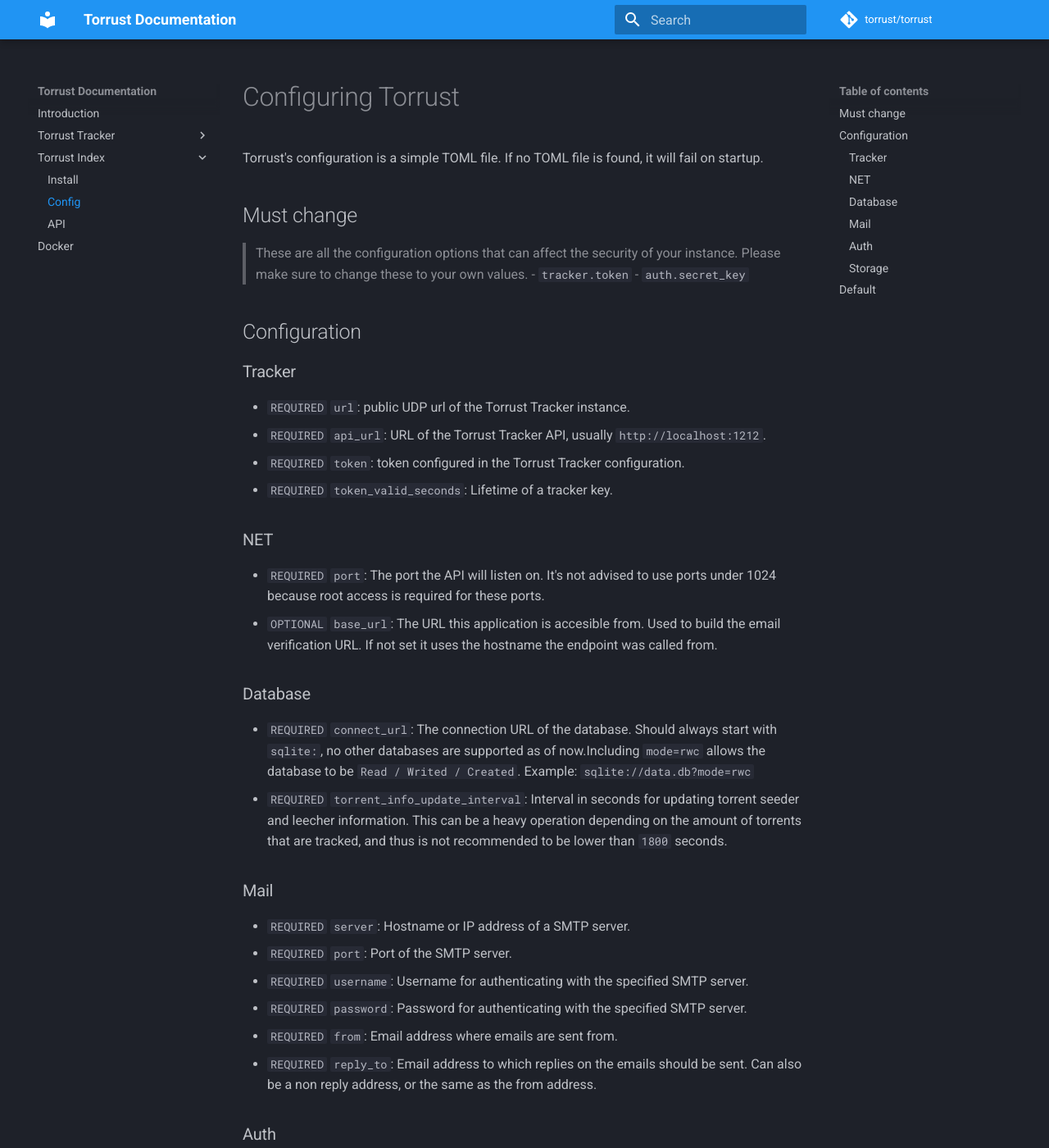
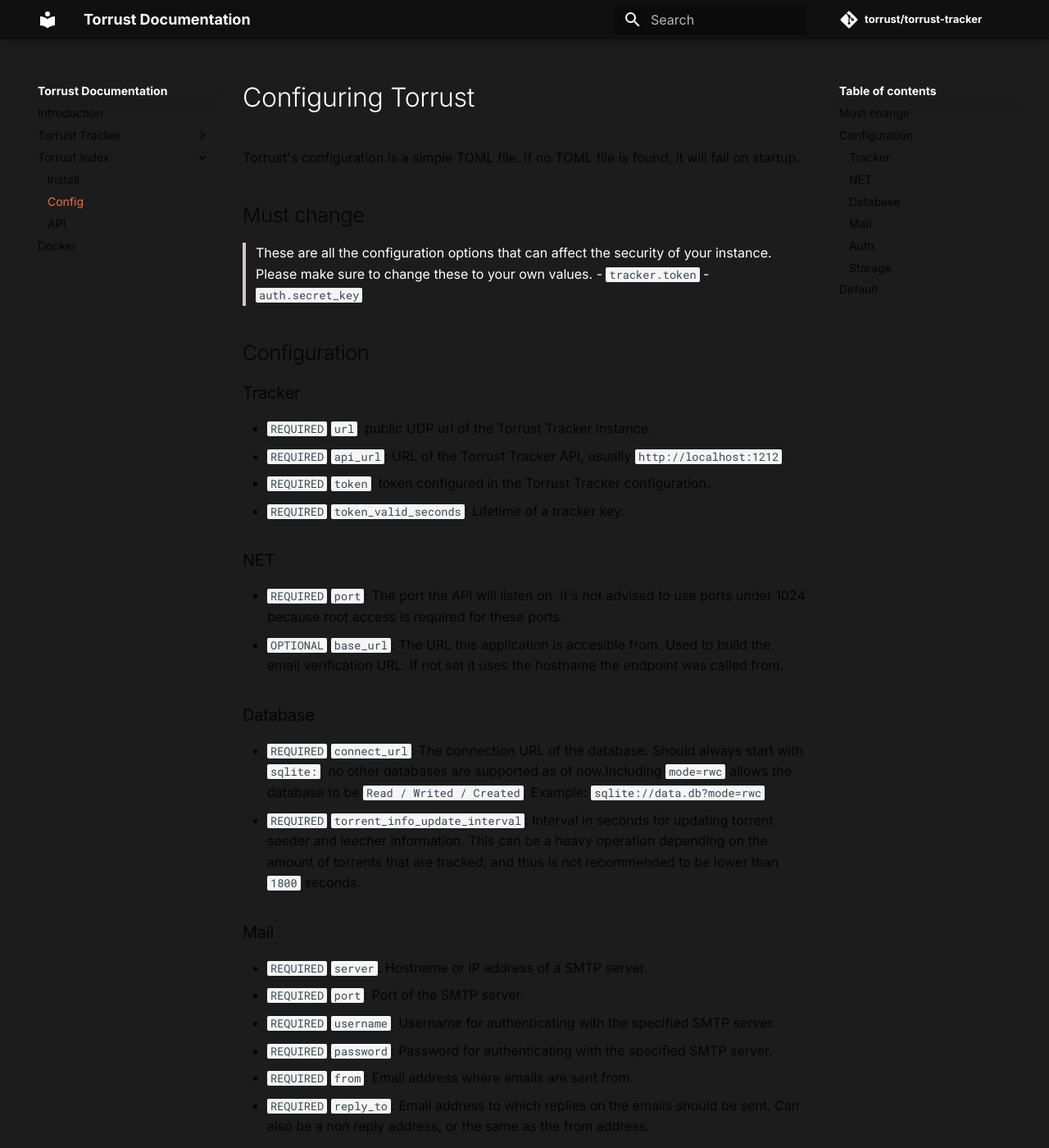
Before and after one commit to torrust/torrust-documentation, an MkDocs documentation site: the page built from docs/torrust-index/config.md, in a window 1280 px wide and 1400 px high. Shown: the whole window at 82% size. Built offline with MkDocs 1.6.1 and Material for MkDocs 9.7.7, drawn with Linux system fonts in a browser that asks for light colours; comment, search, counter and statistics services are not loaded.

Commit message:
style: updated styling to fit torrust branding

```diff
--- /dev/null
+++ b/docs/stylesheets/extra.css
@@ -0,0 +1,32 @@
+[data-md-color-scheme="torrust"] {
+    /* Navbar background color */
+    --md-primary-fg-color: #101010;
+
+    /* Navbar text color */
+    --md-primary-bg-color: #FFFFFF;
+
+    /* Body background color */
+    --md-default-bg-color: #1C1C1C;
+
+    /* Footer background color */
+    --md-footer-bg-color: #181818;
+
+    /* Text color */
+    --md-default-fg-color: #CECAC3;
+
+    /* Header color */
+    --md-default-fg-color--light: #FFFFFF;
+
+    /* Icon color */
+    --md-default-fg-color--lighter: #CECAC3;
+
+    /* Link color */
+    --md-typeset-a-color: #F36F3A;
+
+    /* Link hover color */
+    --md-accent-fg-color: #FEC368;
+}
+
+.md-header {
+    font-weight: bold;
+}
--- a/mkdocs.yml
+++ b/mkdocs.yml
@@ -3,15 +3,18 @@
 site_author: Torrust Developers
 site_description: Torrust Documentation
 
-repo_name: torrust/torrust
-repo_url: https://github.com/torrust/torrust
+repo_name: torrust/torrust-tracker
+repo_url: https://github.com/torrust/torrust-tracker
 
 theme:
+  name: material
+  font:
+    text: Inter
   palette:
-    primary: blue
-    scheme: slate
-    accent: blue
-  name: material
+    scheme: torrust
+
+extra_css:
+  - stylesheets/extra.css
 
 nav:
   - Introduction: index.md
```
